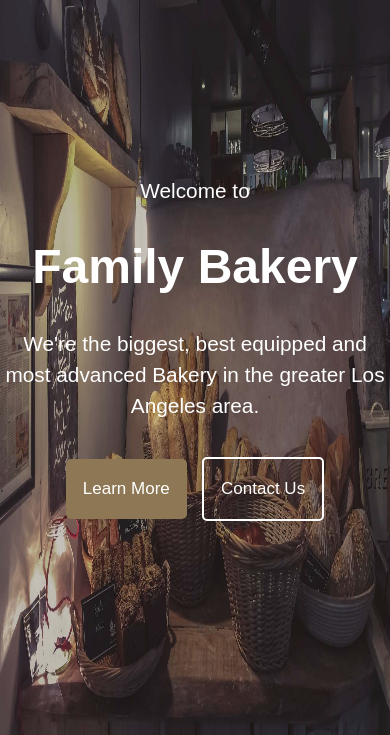
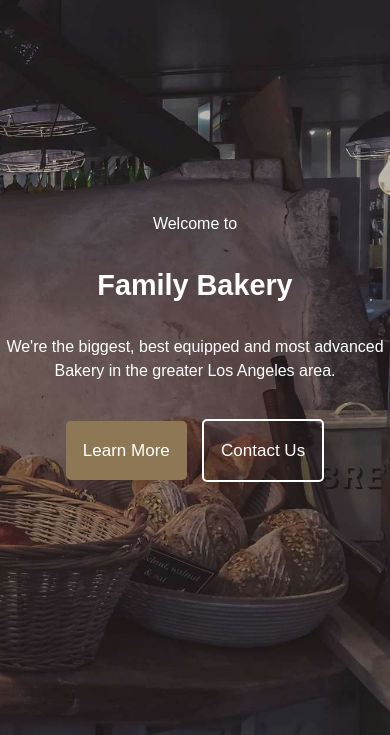
Before and after one commit to HalaAmir/project-bakery, a plain HTML site: page index.html in a window 390 px wide. Shown: the part 65-800 px from the top of the page. Drawn offline with Linux system fonts and the light colour scheme.

Commit message:
Feat: Enhance responsive design

```diff
--- a/index.html
+++ b/index.html
@@ -17,7 +17,7 @@
 
     <header id="home">
         <div class="home-content">
-            <div class="layerhome">
+            <div class="layerhome d-flex  justify-content-center align-items-center">
 
                 <nav class="navbar navbar-expand-lg navbar-dark  fixed-top ">
                     <a class="navbar-brand" href="#"> <img src="image/bakery-light-1.png" alt="logo"> </a>
@@ -56,16 +56,18 @@
                     </div>
 
                 </nav>
-
-                <div class="content-bakery">
+                <!-- <div class="textbakery "> -->
+                    <div class="content-bakery" >
                         <p>Welcome to</p>
                         <h1>Family Bakery</h1>
-                    <p>We're the biggest, best equipped and most advanced Bakery in the greater Los Angeles area.</p>
+                        <p>We're the biggest, best equipped and most advanced Bakery in the greater Los Angeles area.
+                        </p>
                         <div class="buton">
                             <button class="btn1 btns">Learn More</button>
                             <button class="btn2 btns">Contact Us</button>
                         </div>
                     </div>
+                <!-- </div> -->
 
             </div>
         </div>
--- a/style.css
+++ b/style.css
@@ -4,10 +4,37 @@
     box-sizing: border-box;
  }
  /* header */
+/* Media Query for Mobile Phones */
+@media (max-width: 767.98px) {
 
+    #home {
+        height: 75vh;
+
+    }
+      body {
+        font-size: 15px;
+
+    }
+
+
+    .content-bakery h1 {
+        font-size: 1.8rem;
+    }
+
+    .content-bakery p {
+        font-size: 1rem;
+    }
+
+
+    .btns {
+        padding: 10px 15px;
+        font-size: 14px;
+    }
+}
 .home-content{
  background-image: url(./image/drew-coffman-1872.jpg);
- background-size: 100% 100%;
+ background-size: cover;
+ background-position: 100% 100%;
  height: 100vh;
  position: relative;
 
@@ -51,7 +78,8 @@ padding-left: 2rem;
 .content-bakery{
     color: #fff;
     text-align: center;
-     margin-top: 15rem;
+     /* margin-top: 15rem; */
+
  }
  h1{
     font-size: 3rem;
```
Lines whose indentation alone changed are shown as unchanged.
